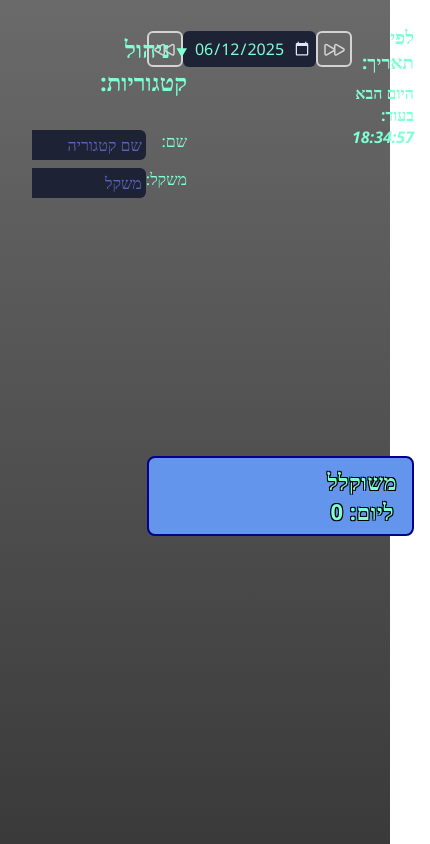
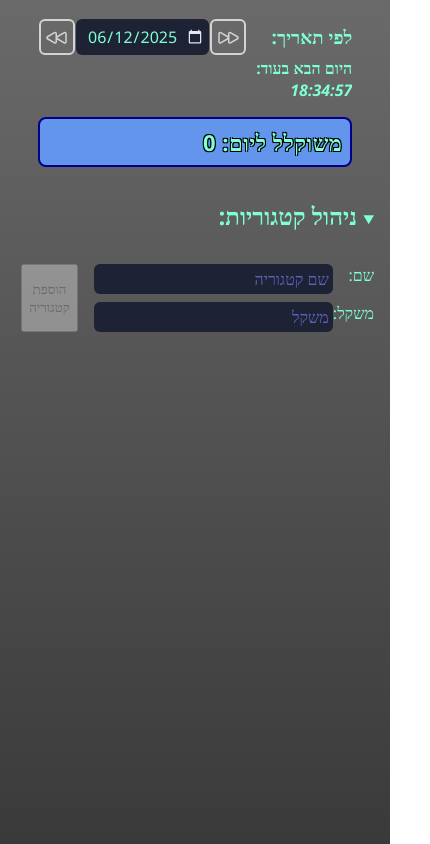
Before and after one commit to Eytan414/goals, an Angular app: page / in a window 390 px wide. Shown: the whole page, 430 px wide, since content can reach past the window. Built offline with nearby package versions, Linux system fonts and the light colour scheme.

Commit message:
made app fully responsive+removed leftover

```diff
--- a/src/app/app.scss
+++ b/src/app/app.scss
@@ -10,5 +10,10 @@ main {
         #4a4a4a,
         #5a5a5a,
         #6a6a6a,
-        );
+    );
+    @media(width < 777px){
+        padding: 1rem;
+        max-height: 100vh;
+        overflow: auto;
+    }
 }
--- a/src/app/features/categories/categories.scss
+++ b/src/app/features/categories/categories.scss
@@ -7,6 +7,10 @@ main {
     border-radius: .5rem;
     background-color: cornflowerblue;
     text-align: center;
+
+    @media(width < 777px) {
+        gap: 1rem;
+    }
 
     .record {
         display: flex;
--- a/src/app/features/home/home.scss
+++ b/src/app/features/home/home.scss
@@ -8,16 +8,32 @@ main {
     width: 100%;
     color: aquamarine;
 
+    @media(width < 777px) {
+        grid-template-columns: 1fr;
+    }
+
     &>section {
         height: calc(100vh - 2rem);
         max-height: 100%;
         overflow: auto;
         padding: 0 1rem;
+
+        @media(width < 777px) {
+            height: auto;
+            max-height: unset;
+            overflow: hidden;
+            padding: 0;
+        }
+
     }
 
     section.categories-container {
         display: grid;
         gap: 1rem;
+
+        @media(width < 777px) {
+            height: auto;
+        }
     }
 
     section.manage {
@@ -25,12 +41,7 @@ main {
         padding: 1rem 0;
 
         details {
-            transition: all 1s;
-            height: 100px;
-            &[open]{
-                transition: all 1s;
-                height: 100%;
-            }
+
             summary {
                 cursor: pointer;
                 outline: 0;
--- a/src/app/features/manage-catagories/manage-catagories.scss
+++ b/src/app/features/manage-catagories/manage-catagories.scss
@@ -3,6 +3,10 @@
             grid-template-columns: repeat(3, auto);
             gap: 0.25rem 1rem;
             padding: 1rem 0 0 1rem;
+
+            @media(width < 777px) {
+                grid-template-columns: repeat(2, auto);
+            }
 
             &.add-new-category {
                 grid-template-columns: 1fr 1fr;
@@ -68,7 +72,7 @@
                 border: 1px solid transparent;
                 border-radius: .25rem;
 
-                &:has(.delete:hover){
+                &:has(.delete:hover) {
                     border-color: darkred !important;
                     background-color: #8b000055;
                 }
```
